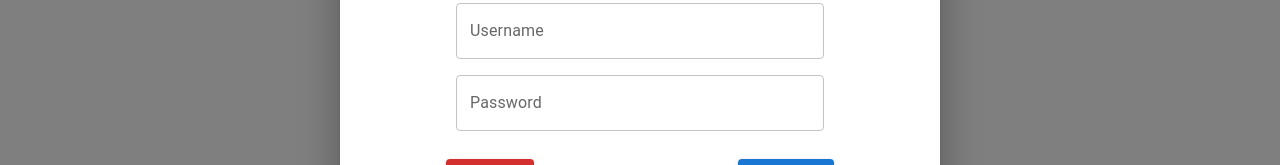
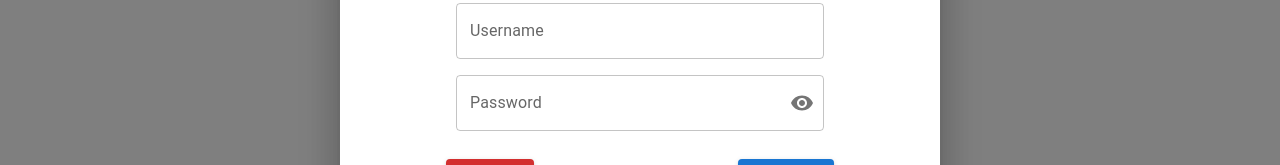
Before and after one commit to Muhitori/alterego-test-task, a React (Create React App) app: page /news in a window 1280 px wide. Both pictures are taken after a click on the button "LOGIN". Shown: the part 333-498 px from the top of the page. Built offline with nearby package versions, Linux system fonts and the light colour scheme; no server answers.

Commit message:
password input

```diff
--- /dev/null
+++ b/src/components/AuthModal/field/PasswordInput.tsx
@@ -0,0 +1,50 @@
+import { Field, FieldProps, useFormikContext } from "formik";
+import { IconButton, InputAdornment, TextField } from "@mui/material";
+import { FC, useCallback, useState } from "react";
+import { useTranslation } from "react-i18next";
+import type { User } from "../../../types/User";
+import { VisibilityOff, Visibility } from "@mui/icons-material";
+
+interface Props {
+	name: keyof User;
+}
+
+export const PasswordInput: FC<Props> = ({ name }) => {
+	const { errors, touched } = useFormikContext<User>();
+	const { t } = useTranslation();
+
+	const [showPassword, setShowPassword] = useState(false);
+
+	const toggleShowPassword = useCallback(() => {
+		setShowPassword(!showPassword);
+	}, [showPassword]);
+
+	const hasError = touched[name] && Boolean(errors[name]);
+
+	return (
+		<Field name={name}>
+			{({ field }: FieldProps) => (
+				<TextField
+					fullWidth
+					error={hasError}
+					label={t(name)}
+					helperText={hasError && `${t(errors[name] as string)}`}
+					type={showPassword ? "text" : "password"}
+					InputProps={{
+						endAdornment: (
+							<InputAdornment position='end'>
+								<IconButton
+									aria-label='toggle password visibility'
+									onClick={toggleShowPassword}
+									edge='end'>
+									{showPassword ? <VisibilityOff /> : <Visibility />}
+								</IconButton>
+							</InputAdornment>
+						),
+					}}
+					{...field}
+				/>
+			)}
+		</Field>
+	);
+};
--- a/src/components/AuthModal/index.tsx
+++ b/src/components/AuthModal/index.tsx
@@ -16,8 +16,9 @@ import { useTranslation } from "react-i18next";
 import { useNavigate } from "react-router-dom";
 import type { User } from "../../types/User";
 
-import { Input } from "./field/input";
+import { Input } from "./field/Input";
 import { PASSWORD, USERNAME } from "../../utils/constants";
+import { PasswordInput } from "./field/PasswordInput";
 
 const validationSchema = Yup.object().shape({
 	username: Yup.string().required("required"),
@@ -84,7 +85,7 @@ export const AuthModal: FC<Props> = ({ open, onClose, submit }) => {
 							<Form>
 								<Box width='100%' display='flex' flexDirection='column' gap={2}>
 									<Input name='username' />
-									<Input name='password' />
+									<PasswordInput name='password' />
 								</Box>
 							</Form>
 						</Formik>
```
